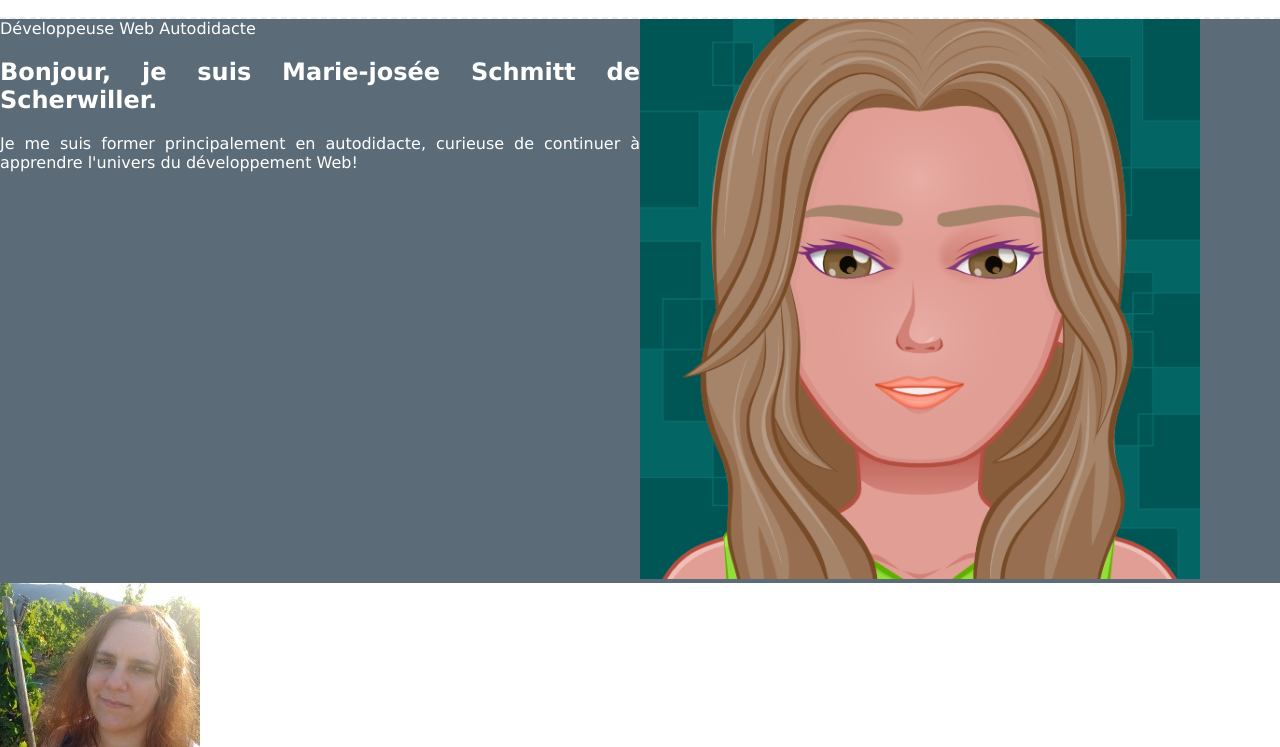
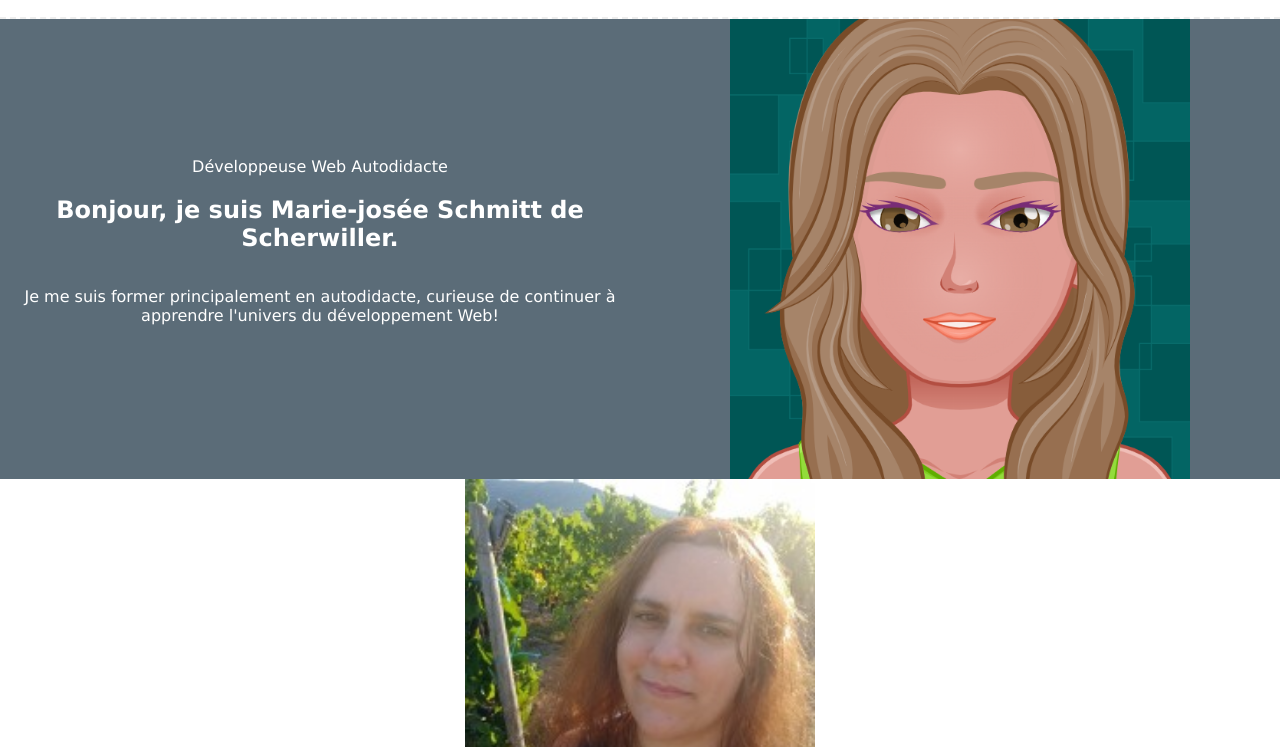
Before and after one commit to marie-josee67/Portfolio_Guider, a plain HTML site: page Index.html in a window 1280 px wide. Shown: the part 53-800 px from the top of the page. Drawn offline with Linux system fonts and the light colour scheme.

Commit message:
HTML: modification de la taille des images perso. CSS: correction du body, de .grid et rajout de .hero__item.

```diff
--- a/Index.html
+++ b/Index.html
@@ -92,7 +92,7 @@
 
                 <div class="hero__item" right>
                     <div class="hero__avatar"></div>
-                    <img widht="560" height="560" src="./img/Avatar.png" alt="mon avatar Marie-josée Schmitt Développeuse Web Autodidacte">
+                    <img widht="460" height="460" src="./img/Avatar.png" alt="mon avatar Marie-josée Schmitt Développeuse Web Autodidacte">
                 </div>
 
             </div>
@@ -103,7 +103,7 @@
             <div class="grid">
                 <div class="grid__item">
                     <!-- Une photo de moi à mettre et à redimensionner-->
-                    <img src="./img/photo_profil (1).jpg" alt="photo Marie-josée Schmitt Développeuse Web Autodidacte">
+                    <img widht="350" height="350"src="./img/photo_profil (1).jpg" alt="photo Marie-josée Schmitt Développeuse Web Autodidacte">
                 </div>
 
                 <div class="grid__item">
--- a/style.css
+++ b/style.css
@@ -16,7 +16,7 @@ body {
     font-size: 1.6rem;/* est égale à environ 16px */
     color:#555;
     margin: 0; /* pour reset la valeur par default */
-    text-align: justify;
+    text-align: center;
 }
 
 /* décoration des liens */
@@ -45,6 +45,7 @@ a {
 .grid{
     display: flex;
     flex-wrap: wrap; /* La propriété flex-wrap indique si les éléments flexibles sont contraints à être disposés sur une seule ligne ou s'ils peuvent être affichés sur plusieurs lignes avec un retour automatique. */
+    align-items: center;
 }
 .grid__item{
     width: 100%;
@@ -181,13 +182,18 @@ header{
     color: #fff;
 }
 
-/*La propriété flex-shrink définit le facteur de rétrécissement d'un élément flexible. Si la taille de l'ensemble des éléments flexibles est supérieure à la taille du conteneur, les éléments seront comprimés selon leur facteur flex-shrink. */
 .hero__item{
-    flex:1 0 50%;
+    display: flex;
+    flex-direction: column;
+    justify-content: center;
+    align-items: center;
 }
 
 @media screen and (min-width:750px) {
-
+    /*La propriété flex-shrink définit le facteur de rétrécissement d'un élément flexible. Si la taille de l'ensemble des éléments flexibles est supérieure à la taille du conteneur, les éléments seront comprimés selon leur facteur flex-shrink. */
+    .hero__item{
+        flex:1 0 50%;
+    }
 }
 
 .toto{
```
